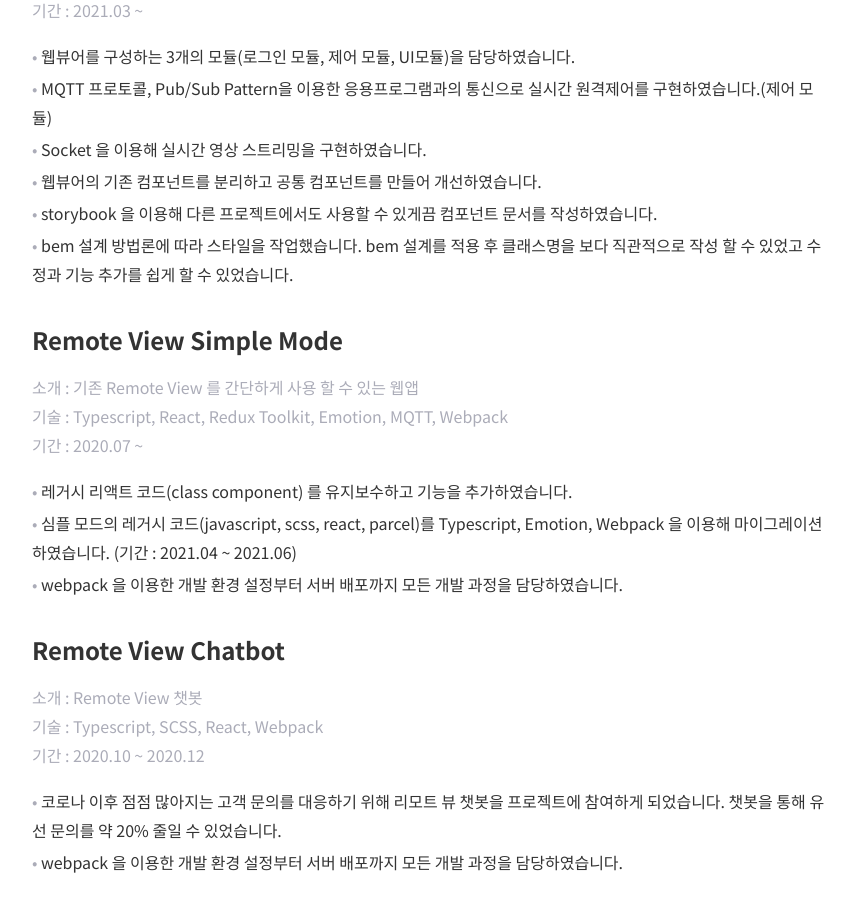
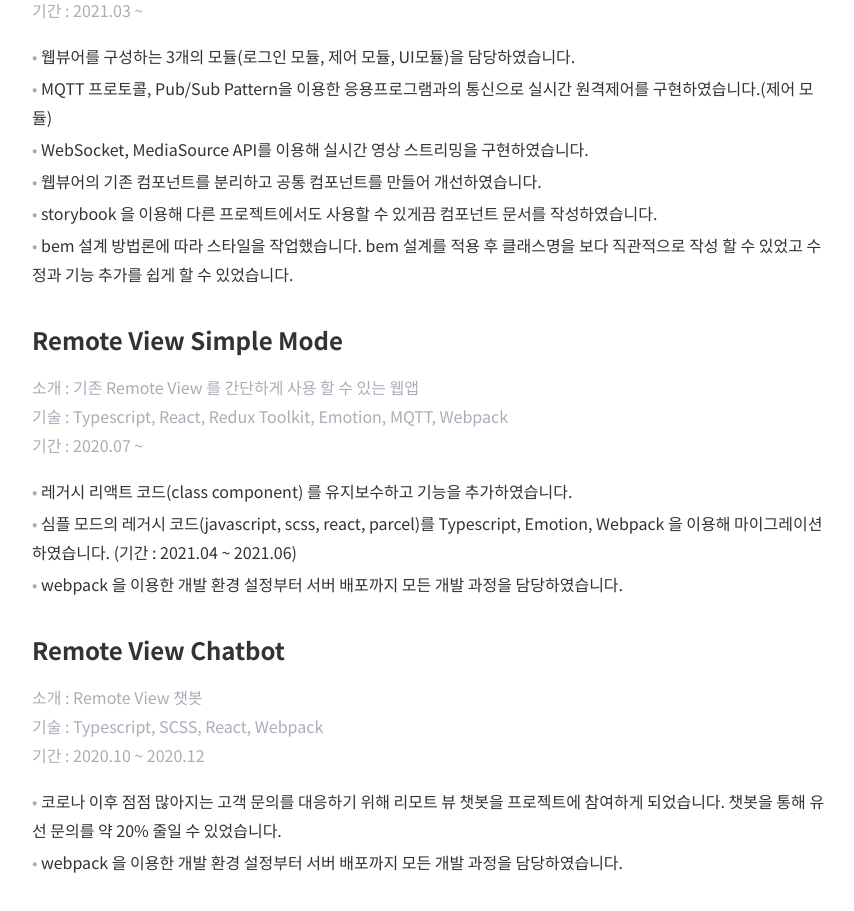
Before and after one commit to th2205/my-blog, a Next.js app: page /resume in a window 1280 px wide. Shown: the part 1320-2231 px from the top of the page, without its empty margins (208-1062 px from the left). Built offline with nearby package versions, Linux system fonts and the light colour scheme.

Commit message:
feat: resume update

```diff
--- a/data/myData.ts
+++ b/data/myData.ts
@@ -44,7 +44,7 @@ export default {
           tasks: [
             "웹뷰어를 구성하는 3개의 모듈(로그인 모듈, 제어 모듈, UI모듈)을 담당하였습니다.",
             "MQTT 프로토콜, Pub/Sub Pattern을 이용한 응용프로그램과의 통신으로 실시간 원격제어를 구현하였습니다.(제어 모듈)",
-            "Socket 을 이용해 실시간 영상 스트리밍을 구현하였습니다.",
+            "WebSocket, MediaSource API를 이용해 실시간 영상 스트리밍을 구현하였습니다.",
             "웹뷰어의 기존 컴포넌트를 분리하고 공통 컴포넌트를 만들어 개선하였습니다.",
             "storybook 을 이용해 다른 프로젝트에서도 사용할 수 있게끔 컴포넌트 문서를 작성하였습니다.",
             "bem 설계 방법론에 따라 스타일을 작업했습니다. bem 설계를 적용 후 클래스명을 보다 직관적으로 작성 할 수 있었고 수정과 기능 추가를 쉽게 할 수 있었습니다.",
```
Also changed, not shown: next-env.d.ts.
